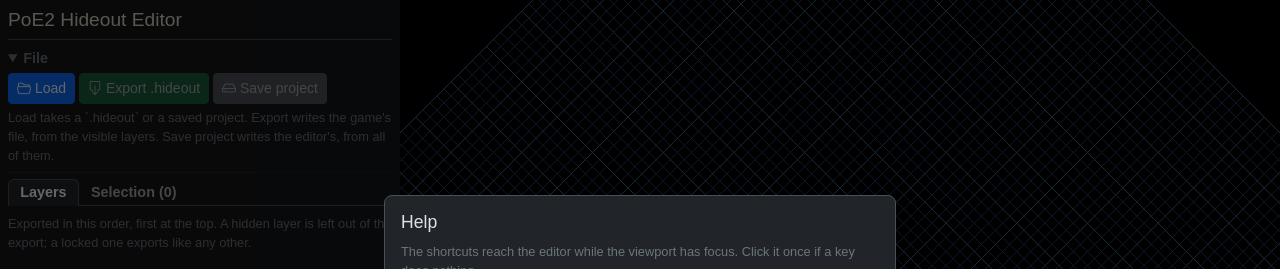
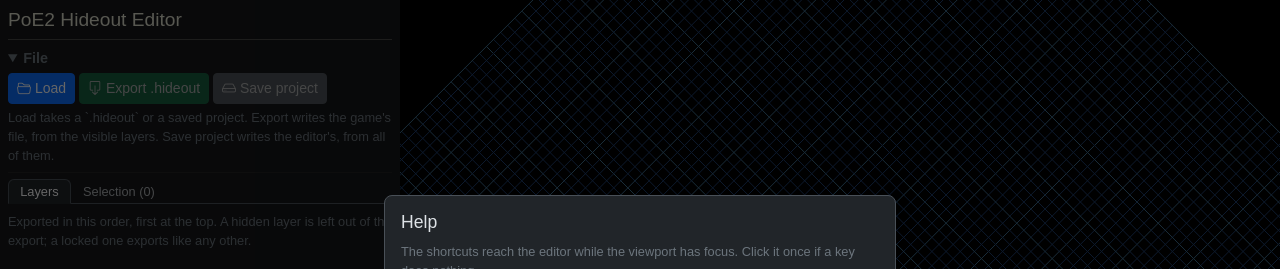
Before and after one commit to fre-sch/poe2-hideout-editor, a Preact app: page / in a window 1280 px wide. Shown: the top 269 px of the page. Built offline with nearby package versions, Linux system fonts and the light colour scheme.

Commit message:
simplify tab css

```diff
--- a/index.css
+++ b/index.css
@@ -107,9 +107,8 @@
 /* The sidebar's type is small, and a tab bar at Bootstrap's default size would
    be the loudest thing on it. */
 .sidebar-tabs .nav-link {
-  padding: 0.1rem 0.7rem;
-  font-weight: bold;
-  font-size: 0.9rem;
+  --bs-nav-link-padding-y: 0.1rem;
+  --bs-nav-link-padding-x: 0.7rem;
 }
 /* Bootstrap takes the pointer events off a disabled button, and the tooltip
    with them -- and the tooltip is where the disabled tab says why it is off.
```
